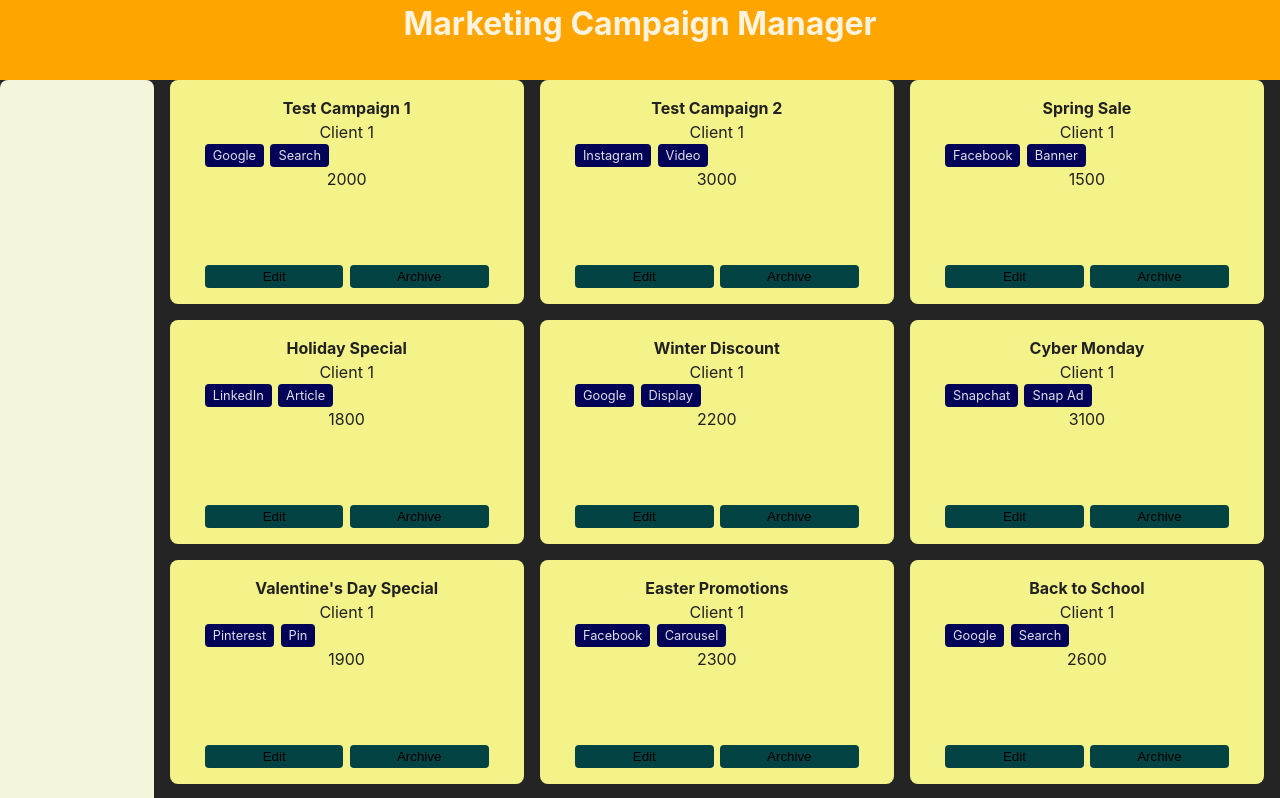
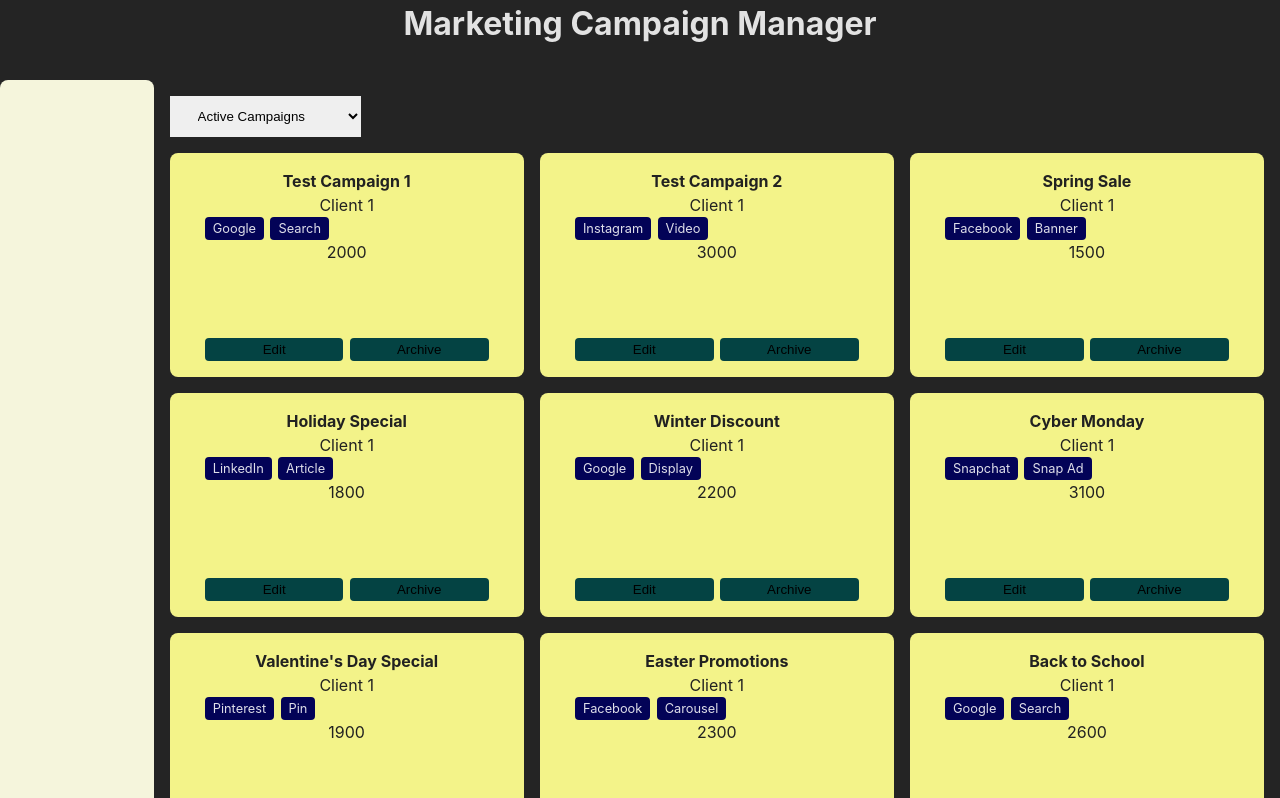
Before and after one commit to fpalm1991/vue-campaign-manager, a Vue app: page / in a window 1280 px wide. Shown: the top 798 px of the page. Built offline with nearby package versions, Linux system fonts and the light colour scheme.

Commit message:
Filter active and archived campaigns

```diff
--- a/src/App.vue
+++ b/src/App.vue
@@ -1,11 +1,17 @@
 <script setup>
-import { computed } from 'vue'
+import { computed, onMounted, ref } from 'vue'
 import { useCampaignStore } from './stores/campaigns.js'
 import Campaign from './components/campaigns/Campaign.vue'
 
 const campaignStore = useCampaignStore()
 
+const showActiveCampaigns = ref(true)
+
 const campaigns = computed(() => campaignStore.getCampaigns)
+
+const filteredCampaigns = computed(() => {
+    return campaigns.value.filter((campaign) => campaign.active === Boolean(showActiveCampaigns.value))
+})
 </script>
 
 <template>
@@ -16,8 +22,20 @@ const campaigns = computed(() => campaignStore.getCampaigns)
     <main class="main">
         <aside class="navigation"></aside>
         <div class="main-content">
+            <div class="filter-container">
+                <select v-model="showActiveCampaigns" class="filter">
+                    <option :value="true">Active Campaigns</option>
+                    <option :value="false">Archived Campaigns</option>
+                </select>
+            </div>
+
             <div class="campaigns">
-                <Campaign v-for="campaign in campaigns" :campaign="campaign" :key="campaign.id" />
+                <Campaign
+                    @toggleActive="campaign.active = !campaign.active"
+                    v-for="campaign in filteredCampaigns"
+                    :campaign="campaign"
+                    :key="campaign.id"
+                />
             </div>
         </div>
     </main>
--- a/src/components/campaigns/Campaign.vue
+++ b/src/components/campaigns/Campaign.vue
@@ -2,10 +2,12 @@
 const props = defineProps({
     campaign: Object,
 })
+
+const emits = defineEmits('toggleActive')
 </script>
 
 <template>
-    <div v-show="campaign.active" class="campaign">
+    <div class="campaign">
         <header class="campaign-header">
             <h4>{{ campaign.name }}</h4>
             <p>Client 1</p>
@@ -19,7 +21,7 @@ const props = defineProps({
         </main>
         <footer class="campaign-footer">
             <button class="campaign-button">Edit</button>
-            <button class="campaign-button">Archive</button>
+            <button @click="$emit('toggleActive')" class="campaign-button">Archive</button>
         </footer>
     </div>
 </template>
--- a/src/style.css
+++ b/src/style.css
@@ -41,7 +41,6 @@ body {
 
 .header {
     height: 10vh;
-    background-color: orange;
 }
 
 .main {
@@ -51,7 +50,6 @@ body {
 
 .footer {
     height: 10vh;
-    background-color: orange;
 }
 
 .navigation {
@@ -113,3 +111,14 @@ body {
 .campaign-button:hover {
     cursor: pointer;
 }
+
+.filter-container {
+    display: flex;
+    align-items: center;
+    margin: 1rem;
+}
+
+.filter {
+    border: none;
+    padding: 12px 24px;
+}
```
